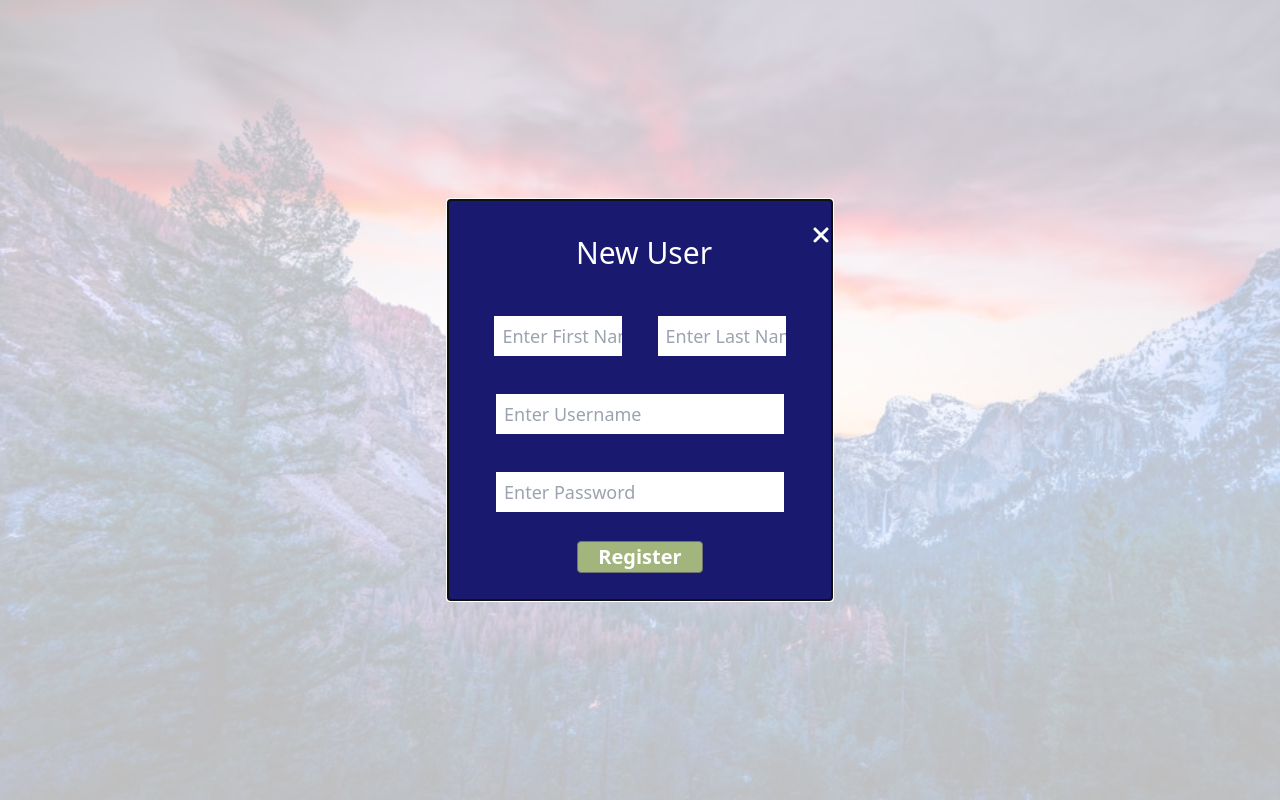
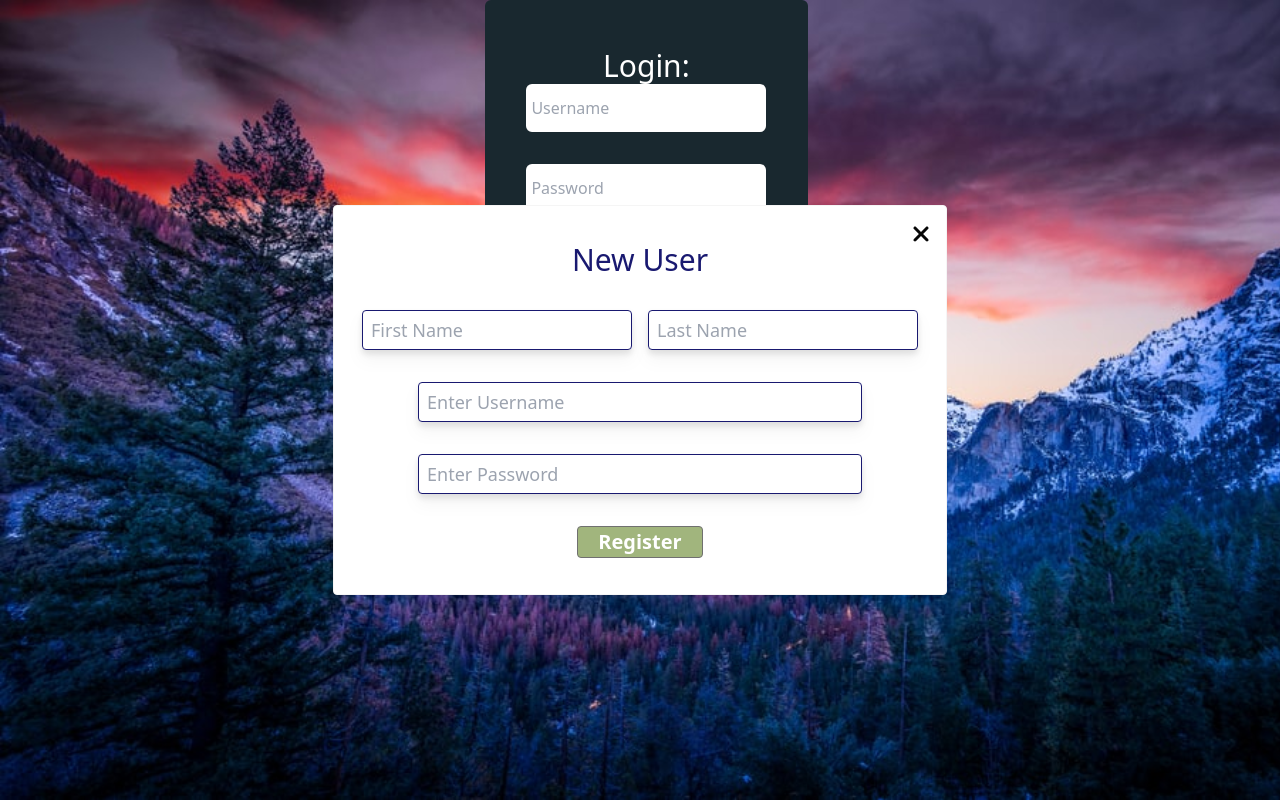
Before and after one commit to justlytoothy/BugTrack, a React (Create React App) app in the folder project/client/: page /ticket/1 in a window 1280 px wide. Both pictures are taken after a click on the element "here". Built offline with nearby package versions, Linux system fonts and the light colour scheme.

Commit message:
layout stuff

```diff
--- a/project/client/src/common/actionbutton.jsx
+++ b/project/client/src/common/actionbutton.jsx
@@ -17,7 +17,7 @@ const ActionButton = (props) => {
 					// }
 					className={
 						props.extraClass +
-						' whitespace-nowrap bg-color-3 w-fit h-8 text-white transition-all border border-solid rounded border-slate-gray font-bold font-sans text-xl px-5 text-center hover:text-white hover:bg-button-hover disabled:opacity-50 disabled:hover:bg-white m-2'
+						' whitespace-nowrap bg-color-3 min-w-fit h-8 text-white transition-all border border-solid rounded border-slate-gray font-bold font-sans text-xl px-5 text-center hover:text-white hover:bg-button-hover disabled:opacity-50 disabled:hover:bg-white m-2'
 					}>
 					{text}
 				</button>
--- a/project/client/src/features/auth/loginComponent.jsx
+++ b/project/client/src/features/auth/loginComponent.jsx
@@ -57,19 +57,19 @@ const LoginComponent = () => {
 
 	return (
 		<div className='overflow-hidden overflow-x-hidden overscroll-contain h-full min-w-[101vw] bg-[url("./images/imageBG.jpeg")] bg-cover bg-[rgba(0, 0, 0, 0.288)] bg-blend-multiply absolute'>
-			<div className='h-full'>
-				<form className='border-gray-500 rounded-md flex flex-wrap justify-center text-center bg-prime-color text-black mx-auto my-[25vh] h-[40%] w-1/4'>
+			<div className='h-full table w-full align-middle'>
+				<form className='border-gray-500 rounded-md flex flex-wrap justify-center text-center bg-prime-color text-black mx-auto min-h-fit w-1/4 space-y-8'>
 					<h1 className='text-white text-3xl m-1 mt-12 mb-[-2rem] w-full'>
 						Login:
 					</h1>
 					<input
-						className='mx-4 h-12 w-[70%] border-none rounded-md mb-[-1rem] pl-[5px] focus:outline-2 focus:outline-white-filled'
+						className='mx-4 h-12 w-60 border-none rounded-md pl-[5px] focus:outline-2 focus:outline-white-filled'
 						name='username'
 						placeholder='Username'
 						onChange={inputChanged}
 						value={formInput.username}></input>
 					<input
-						className='mx-4 h-12 w-[70%] border-none rounded-md mt-[-1rem] pl-[5px] focus:outline-2 focus:outline-white-filled'
+						className='mx-4 h-12 w-60 border-none rounded-md pl-[5px] focus:outline-2 focus:outline-white-filled'
 						name='password'
 						type='password'
 						placeholder='Password'
@@ -83,18 +83,26 @@ const LoginComponent = () => {
 							here
 						</span>
 					</h4>
-					<common.ActionButton
-						extraClass='h-10 basis-1/3 mt-[-4rem]'
-						loading={isLoading}
-						click={submit}
-						text='Login'
-						type='submit'></common.ActionButton>
+					<div className='w-36'>
+						<common.ActionButton
+							extraClass='h-10 basis-1/3'
+							loading={isLoading}
+							click={submit}
+							text='Login'
+							type='submit'></common.ActionButton>
+					</div>
 					{errorMsg()}
 				</form>
 			</div>
 			<Modal
-				className='bg-midnight-blue text-white h-1/2 fixed w-[30vw] right-[35vw] left-[35vw] top-1/4 bottom-1/4'
-				overlayClassName=''
+				// className='bg-midnight-blue text-white h-1/2 fixed w-[30vw] right-[35vw] left-[35vw] top-1/4 bottom-1/4'
+				overlayClassName='fix-modal-overlay'
+				className='fix-modal'
+				style={{
+					content: {
+						WebkitOverflowScrolling: 'touch',
+					},
+				}}
 				isOpen={modalIsOpen}
 				onRequestClose={closeForm}
 				contentLabel='New User Form'>
--- a/project/client/src/features/auth/newUserComponent.jsx
+++ b/project/client/src/features/auth/newUserComponent.jsx
@@ -21,42 +21,39 @@ const NewUserComponent = (props) => {
 	};
 
 	return (
-		<div className='h-full w-full'>
-			<form className='text-black h-full w-full grid grid-cols-8 items-center'>
-				<h1 className='col-span-7 text-3xl text-white text-center pt-4 pl-14'>
+		<div className='min-h-fit min-w-fit'>
+			<form className='text-black h-full w-full grid grid-cols-8 items-center place-content-center space-y-8 pb-4'>
+				<h1 className='col-span-8 text-3xl text-midnight-blue pt-4 text-center'>
 					New User
 				</h1>
 				<common.FontAwesomeIcon
-					className='cursor-pointer text-white text-2xl col-span-1 pl-7 pb-5'
+					className='cursor-pointer text-rich-black text-2xl fixed -top-4 right-4'
 					icon='fa-solid fa-xmark'
 					onClick={props.close}></common.FontAwesomeIcon>
-				<div className='col-span-8 flex justify-evenly mb-[-1rem]'>
-					<span className=''></span>
 				<input
-						className='h-10 w-1/3 pl-2 m-2 text-lg'
+					className='h-10 col-span-8 md:col-span-4 pl-2 m-2 text-lg border-[1px] border-midnight-blue rounded drop-shadow-lg shadow-black'
 					type='text'
-						placeholder='Enter First Name'
+					placeholder='First Name'
 					name='first_name'
 					{...register('first_name')}
 				/>
 				<input
-						className='h-10 w-1/3 pl-2 m-2 text-lg'
+					className='h-10 pl-2 m-2 col-span-8 md:col-span-4 text-lg border-[1px] border-midnight-blue rounded drop-shadow-lg shadow-black'
 					type='text'
-						placeholder='Enter Last Name'
+					placeholder='Last Name'
 					name='last_name'
 					{...register('last_name')}
 				/>
-					<span className=''></span>
-				</div>
 				<input
-					className='col-span-8 h-10 w-3/4 m-2 pl-2 mx-auto text-lg'
+					className='col-span-8 h-10 m-2 mx-16 pl-2 text-lg border-[1px] border-midnight-blue rounded drop-shadow-lg shadow-black'
 					type='text'
 					placeholder='Enter Username'
 					name='username'
 					{...register('username')}
 				/>
+
 				<input
-					className='col-span-8 h-10 w-3/4 mt-[-0.5rem] m-2 pl-2 mx-auto text-lg'
+					className='col-span-8 h-10 mt-[-0.5rem] mx-16 m-2 pl-2 text-lg border-[1px] border-midnight-blue rounded drop-shadow-lg shadow-black'
 					type='password'
 					placeholder='Enter Password'
 					name='password'
--- a/project/client/src/index.css
+++ b/project/client/src/index.css
@@ -18,3 +18,25 @@ body,
 	width: 0;
 	visibility: hidden;
 }
+
+.fix-modal {
+	position: fixed;
+	top: 50%;
+	left: 50%;
+	transform: translate(-50%, -50%);
+
+	border: 0.5px solid whitesmoke;
+	background-color: white;
+	overflow: auto;
+	border-radius: 4px;
+	outline: none;
+	padding: 20px;
+}
+.fix-modal-overlay {
+	position: fixed;
+	top: 0;
+	left: 0;
+	right: 0;
+	bottom: 0;
+	background-color: transparent;
+}
```
Lines whose indentation alone changed are shown as unchanged.
